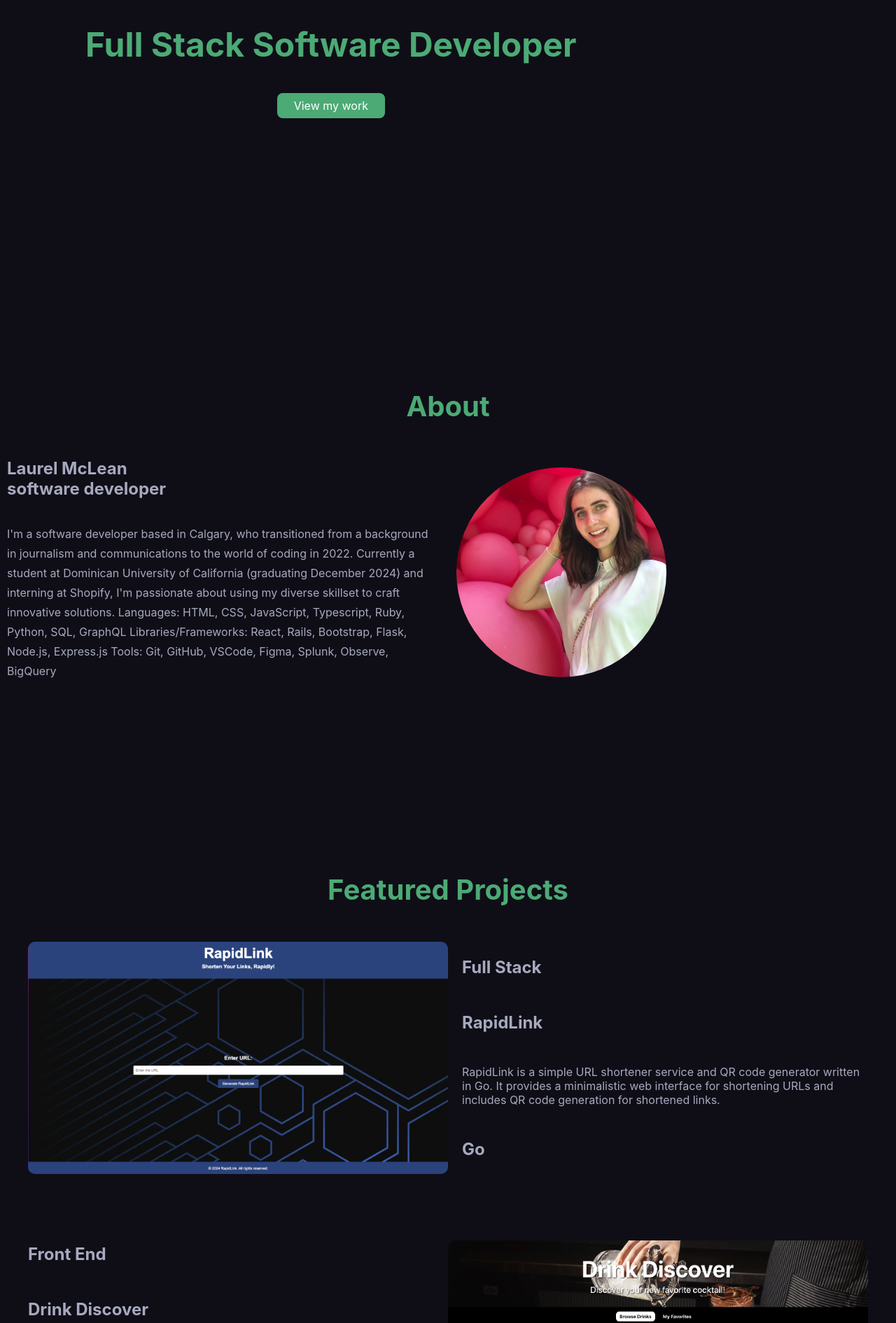
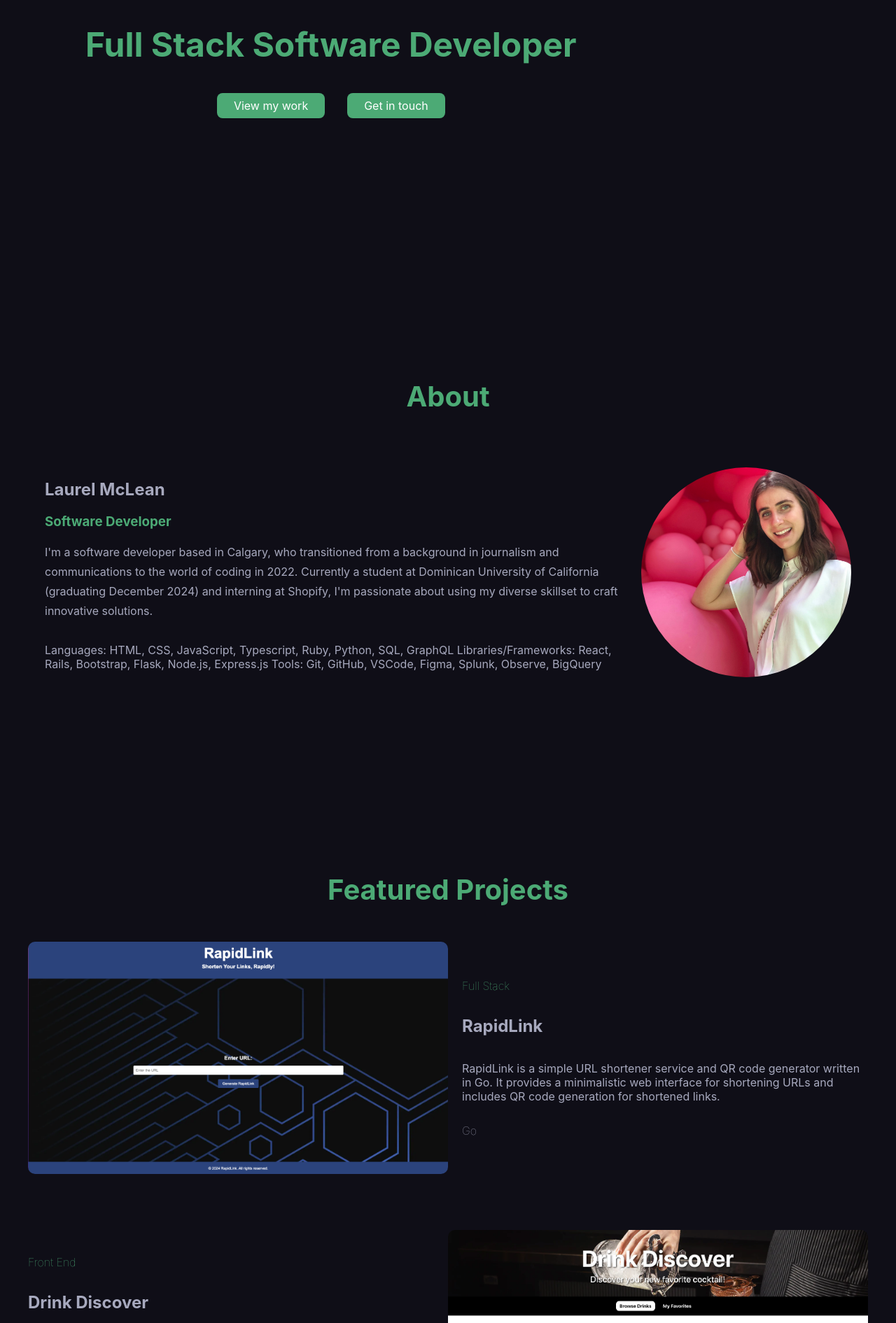
Before and after one commit to laurelmclean/portfolio, a React (Create React App) app: page / in a window 1280 px wide. Shown: the part 540-2431 px from the top of the page at 70% size. Built offline with nearby package versions, Linux system fonts and the light colour scheme.

Commit message:
more styling

```diff
--- a/src/components/About/About.css
+++ b/src/components/About/About.css
@@ -14,52 +14,26 @@
 }
 
 .container {
-    padding: 20px 10px;
+    padding: 4em;
     display: flex;
     align-items: center;
     justify-content: center;
+    margin: 0 auto;
 }
 
-@media (min-width: 768px) {
-    .container {
-        flex-direction: row;
-    }
-}
-
-.left-column {
-    flex-grow: 1;
-    width: 50%;
-    padding-right: 16px;
-    display: flex;
-    flex-direction: column;
-    align-items: center;
-    text-align: center;
-    margin-bottom: 16px;
-}
-
-@media (min-width: 768px) {
 .left-column {
     align-items: flex-start;
     text-align: left;
     padding-right: 24px;
     margin-bottom: 0;
 }
-}
 
-@media (min-width: 640px) {
 .title-font {
     font-size: 4xl;
 }
-}
 
-.hidden-lg-inline-block {
-    display: none;
-}
-
-@media (min-width: 1024px) {
-    .hidden-lg-inline-block {
-        display: inline-block;
-    }
+h3 {
+    color: #4CAA75;
 }
 
 .lead-text {
@@ -73,14 +47,7 @@
 }
 
 .right-column {
-    max-width: 100%;
-    width: 100%;
-}
-
-@media (min-width: 768px) {
-    .right-column {
     width: 50%;
-    }
 }
 
 .image {
--- a/src/components/About/About.js
+++ b/src/components/About/About.js
@@ -11,11 +11,14 @@ export default function About() {
                 <div className="left-column">
                     <h2 className="title-font">
                         Laurel McLean
-                        <br className="hidden-lg-inline-block" />software developer
                     </h2>
+                    <h3>Software Developer</h3>
                     <p className="lead-text">
                     I'm a software developer based in Calgary, who transitioned from a background in journalism and communications to the world of coding in 2022.
                     Currently a student at Dominican University of California (graduating December 2024) and interning at Shopify, I'm passionate about using my diverse skillset to craft innovative solutions.
+
+                    </p>
+                    <p className="skills">
                         Languages: HTML, CSS, JavaScript, Typescript, Ruby, Python, SQL, GraphQL
                         Libraries/Frameworks: React, Rails, Bootstrap, Flask, Node.js, Express.js
                         Tools: Git, GitHub, VSCode, Figma, Splunk, Observe, BigQuery
--- a/src/components/Header/Header.css
+++ b/src/components/Header/Header.css
@@ -2,7 +2,7 @@
     padding: 20px 10px;
     display: flex;
     align-items: center;
-    justify-content: left;
+    justify-content: flex-start;
     min-height: 100vh;
 }
 
@@ -23,29 +23,28 @@
     color: #4CAA75;
 }
 
-@media (min-width: 768px) {
-    .container {
-        flex-direction: row;
-    }
+
+.container {
+    flex-direction: row;
 }
+
 
 .button-container {
     display: flex;
+    gap: 2em;
+    justify-content: flex-start;
 }
 
-.button {
+.button-primary {
     color: white;
     border: none;
     padding: 8px 24px;
     border-radius: 8px;
     text-align: center;
     text-decoration: none;
-}
-
-.button-primary {
     background-color: #4CAA75;
 }
 
 .button-primary:hover {
-    background-color: #387c55;
+    background-color: #3d895e;
 }
--- a/src/components/Header/Header.js
+++ b/src/components/Header/Header.js
@@ -20,6 +20,11 @@ export default function Header() {
                         className="button button-primary">
                         View my work
                     </a>
+                    <a
+                        href="#contact"
+                        className="button button-primary">
+                        Get in touch
+                    </a>
                 </div>
                 </div>
         </section>
--- a/src/components/Projects/Libraries.css
+++ b/src/components/Projects/Libraries.css
@@ -12,11 +12,15 @@
 .libraries-title {
     font-size: 2.5rem;
     margin-bottom: 10px;
+    color:#4CAA75;
+}
+
+.library-title {
     color: #4CAA75;
 }
 
-.libraries-description {
-    font-size: 1.25rem;
+.library-card:hover .library-title {
+    color: #f0f0f0;
 }
 
 .libraries-grid {
@@ -34,17 +38,20 @@
     padding: 20px;
     border-radius: 10px;
     transition: transform 0.3s ease-in-out;
+    min-height: 200px;
 }
 
 .library-card:hover {
     transform: scale(1.05);
+    background-color: #4CAA75;
 }
 
 .library-description {
-    opacity: 0;
     transition: opacity 0.3s ease-in-out;
+    font-size: 1.25rem;
+    color: #4CAA75;
 }
 
 .library-card:hover .library-description {
-    opacity: 1;
+    color: #f0f0f0;
 }
--- a/src/components/Projects/Libraries.js
+++ b/src/components/Projects/Libraries.js
@@ -18,6 +18,8 @@ export default function Libraries() {
                     {libraries.map((library) => (
                         <a
                             href={library.link}
+                            target="_blank"
+                            rel="noreferrer"
                             key={library.link}
                             className="library-item">
                             <div className="library-card">
--- a/src/components/Projects/Projects.css
+++ b/src/components/Projects/Projects.css
@@ -56,5 +56,16 @@
     display: flex;
     flex-direction: column;
     justify-content: center;
-    gap: 10px;
+    gap: 0px;
 }
+
+.project-category {
+    font-size: 1em;
+    color: #4CAA75;
+    font-weight: lighter;
+}
+
+.project-language {
+    font-size: 1em;
+    font-weight: lighter;
+}
--- a/src/data.js
+++ b/src/data.js
@@ -11,7 +11,7 @@ export const projects = [
     {
         title: "Drink Discover",
         category: "Front End",
-        language: "React, Redux",
+        language: "React | Redux",
         description:
             "Drink Discover is a React and Redux-based web application that allows users to browse a variety of drinks, search for specific ones, and discover random drinks. Users can view details of each drink, including ingredients and instructions on how to make them. Additionally, the application supports a favorites feature, allowing users to save their preferred drinks for quick access.",
         image: "/images/drinkdiscover.png",
@@ -20,7 +20,7 @@ export const projects = [
     {
         title: "Candyland Tetris",
         category: "Game Development",
-        language: "React, Redux",
+        language: "React | Redux",
         description:
             "Welcome to Candyland Tetris - a whimsical twist on the classic arcade game, built with React and Redux.",
         image: "/images/candylandtetris.png",
@@ -29,7 +29,7 @@ export const projects = [
     {
         title: "US Honey Production Visualization",
         category: "Data Vizualization",
-        language: "D3",
+        language: "Javascript | D3",
         description:
             "This project showcases a data visualization that presents the honey production, demand, and supply across different states of America from 1995 - 2021. The visualization allows users to select a year and view statistics per state on a map, providing valuable insights into honey production trends and patterns.",
         image: "/images/honey.png",
@@ -42,6 +42,7 @@ export const projects = [
         description:
             "Laurel's Bubble Tea Shop, that allows users to view the bubble tea menu, add items to order, and checkout. The project was built with React, utilizing components and state.It implements best practices for responsiveness and accessibility.",
         image: "/images/bubbletea.png",
+        github: "https://github.com/laurelmclean/bubble-tea-shop",
         link: "https://laurelmclean.github.io/bubble-tea-shop",
     },
     {
@@ -56,10 +57,11 @@ export const projects = [
     {
         title: "Discover Music",
         category: "Full Stack",
-        language: "Python",
+        language: "Python | Flask | SQLAlchemy | WTForms | Render",
         description:
-            "A concert app that allows users to create an account and login to follow their favourite artists, see any upcoming concerts that artists are playing, and add the event to their list of attending/upcoming events. Built with a framework of Flask, SQLAlchemy, and WTForms.",
+            "A concert app that allows users to create an account and login to follow their favourite artists, see any upcoming concerts that artists are playing, and add the event to their list of attending/upcoming events.",
         image: "/images/discovermusic.png",
+        github: "https://github.com/laurelmclean/discover-music-database",
         link: "https://discovermusic.onrender.com/",
     },
 ];
```
Lines whose indentation alone changed are shown as unchanged.
